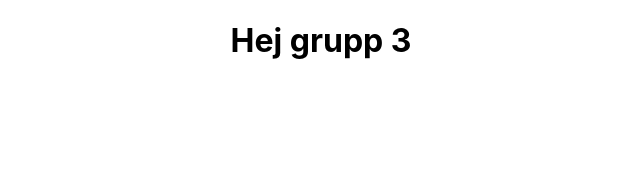
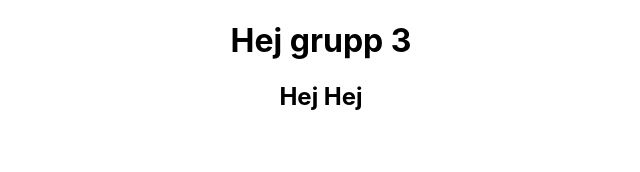
Before and after one commit to bregzor/E-commerce-React, a React (Create React App) app: page / in a window 1280 px wide. Shown: the top 172 px of the page, without its empty margins (319-959 px from the left). Built offline with nearby package versions, Linux system fonts and the light colour scheme.

Commit message:
Push test

```diff
--- a/src/App.js
+++ b/src/App.js
@@ -1,12 +1,13 @@
-import React from 'react';
-import './App.css';
+import React from "react"
+import "./App.css"
 
 function App() {
   return (
     <div className="App">
-  <h1>Hej grupp 3</h1>
+      <h1>Hej grupp 3</h1>
+      <h2>Hej Hej</h2>
     </div>
-  );
+  )
 }
 
-export default App;
+export default App
```
